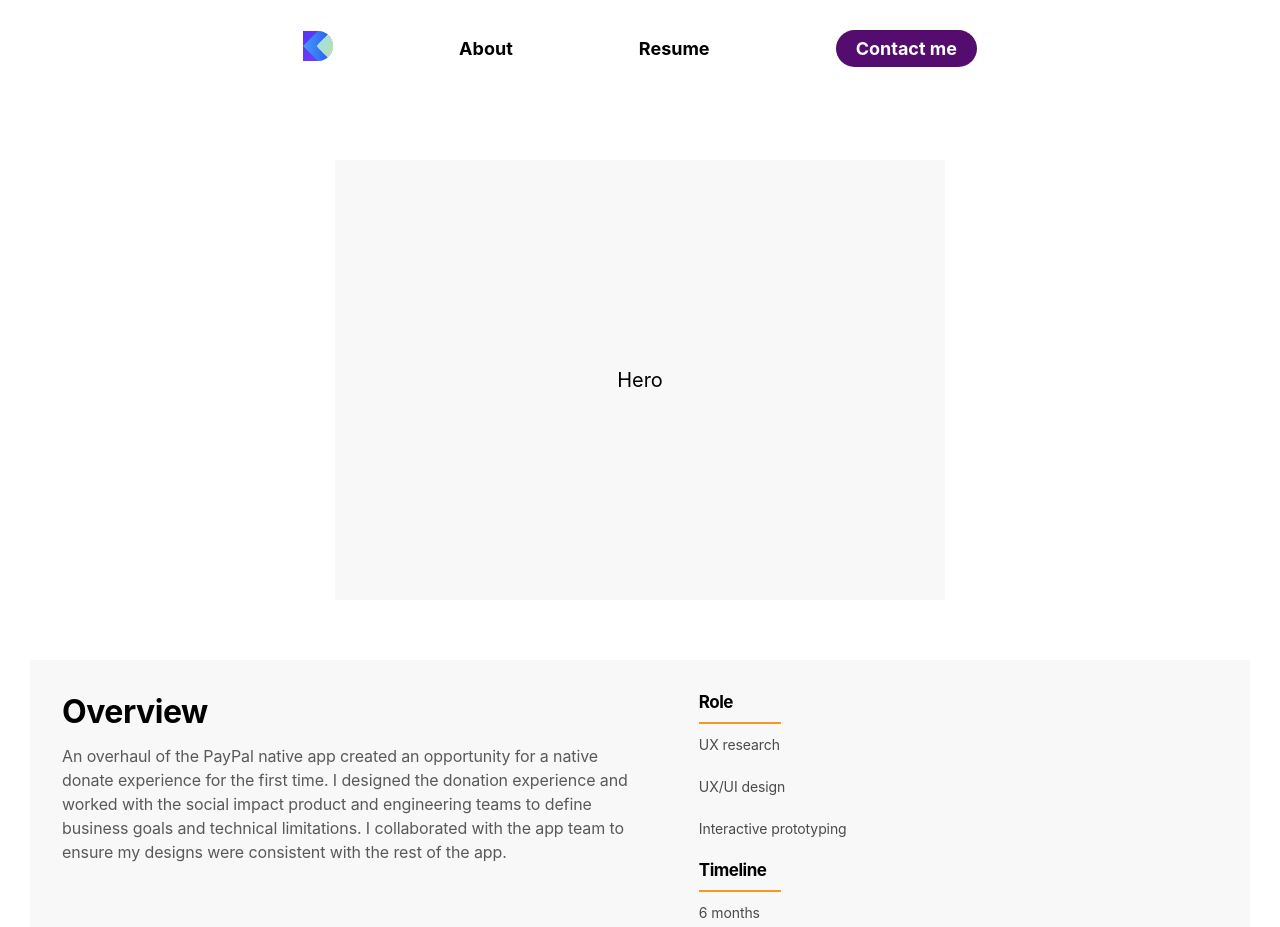
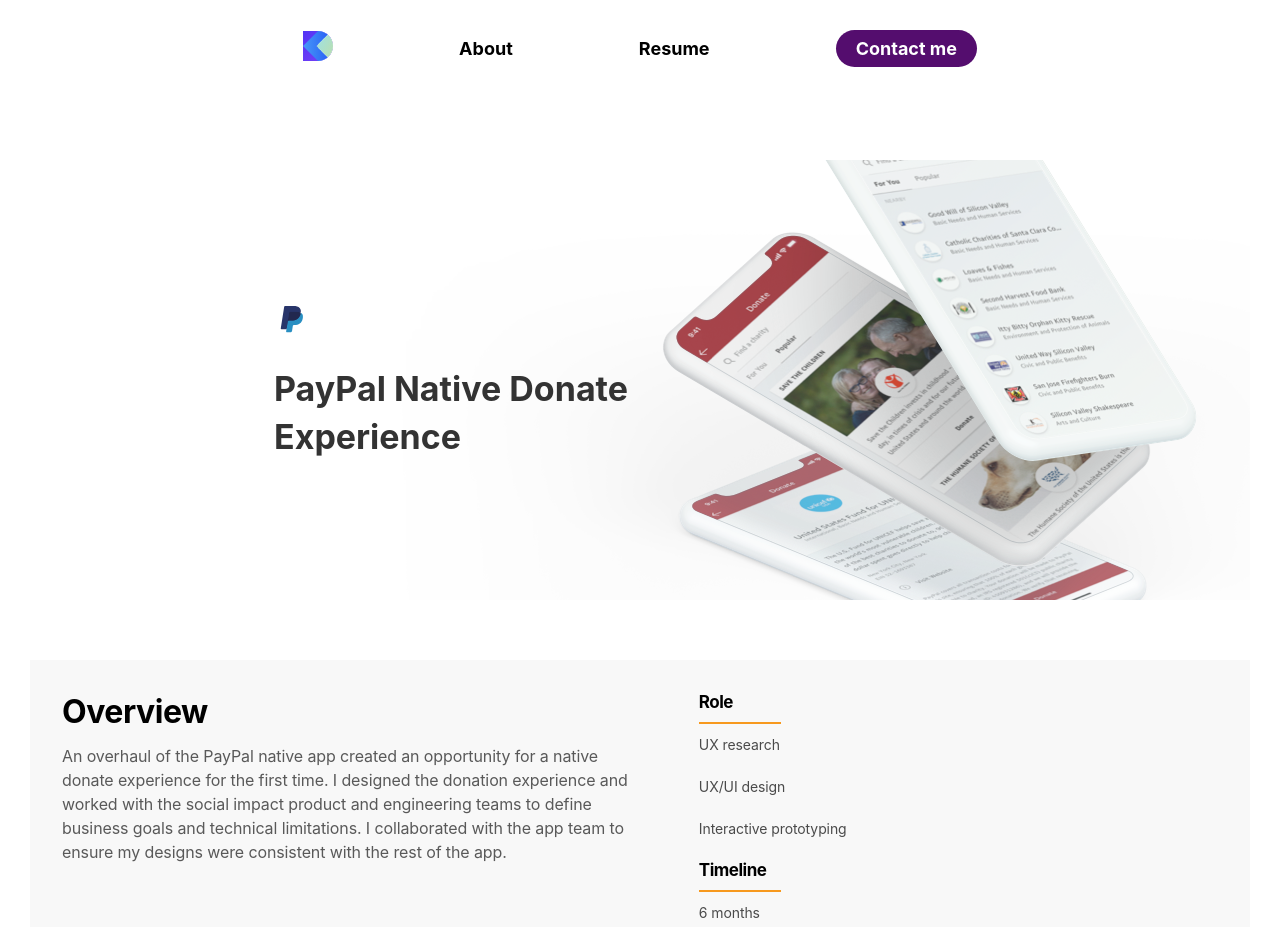
Before and after one commit to kevincward/the5thbeatle, a Gatsby site: page /project1 in a window 1280 px wide. Shown: the top 927 px of the page. Built offline with nearby package versions, Linux system fonts and the light colour scheme; Gatsby itself is replaced by a stand-in of ours.

Commit message:
finish task 7

```diff
--- a/src/components/hero1.js
+++ b/src/components/hero1.js
@@ -1,32 +1,59 @@
 import React from 'react'
 import styled from 'styled-components'
+import paypal from '../images/ic_timeline_pp.svg'
+import background from '../images/hero_background.png'
 import './Card.css'
 
 const Container = styled.div`
     display: flex;
-    justify-content: center;
     align-items: center;
+    background-image: url(${background});
+    padding-left: 20%;
 `
 
 const Content = styled.div`
     height: 440px;
-    width: 50%;
-    background-color: #f8f8f8;
     display: flex;
     justify-content: center;
-    align-items: center;
-
+    flex-direction: column;
     @media (max-width: 768px) {
         width: 100%;
     }
 
 `
 
+const Img = styled.img`
+    width: 36px;
+    height:41px;
+    margin-bottom: 25px;
+    transition: 0.8s cubic-bezier(0.2, 0.8, 0.2, 1);
+    &:hover {
+        transform: scale(1.3, 1.3);
+        transition-timing-function: ease-in;
+        transition: 1s;
+    }
+`
+
+const Title = styled.div`
+    width: 364px;
+    font-family: Inter;
+    font-size: 34px;
+    font-weight: bold;
+    font-stretch: normal;
+    font-style: normal;
+    line-height: 1.41;
+    letter-spacing: normal;
+    color: #333333;
+`
 
 const hero1 = props => (
     <Container>
         <Content>
-            Hero
+            <Img src={paypal}/>
+            <Title>
+                PayPal Native Donate
+                Experience
+            </Title>
         </Content>
     </Container>
 )
```
Also changed, not shown: src/images/hero_background.png (added).
